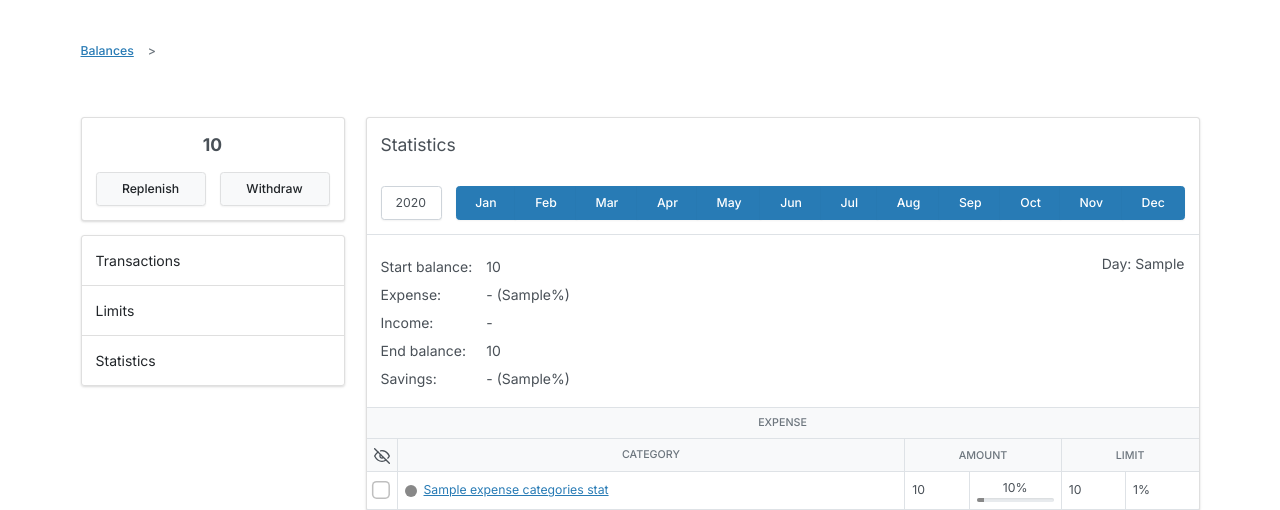
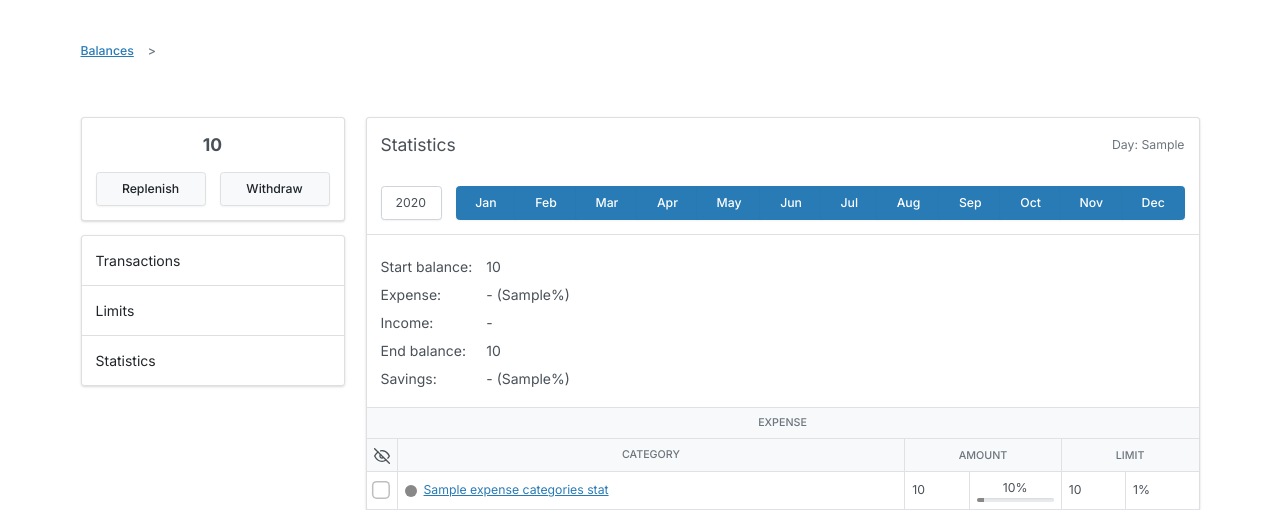
Before and after one commit to anzodev/myfunds, a Python web app: template myfunds/web/views/balances/balance/templates/balance/statistics.html in a window 1280 px wide. Shown: the part 56-566 px from the top of the page. Run offline with Jinja, Linux system fonts and the light colour scheme; the template is opened without the code that fills it: most values are stand-ins (such as "Sample title", 1, 10 or a date in 2020); some libraries are stand-ins or nearby versions.

Commit message:
improve balance statistics current day view

```diff
--- a/myfunds/web/views/balances/balance/templates/balance/statistics.html
+++ b/myfunds/web/views/balances/balance/templates/balance/statistics.html
@@ -5,7 +5,12 @@
 <div class="card">
 
   <section class="p-3">
+    <div class="d-flex align-items-center justify-content-between">
       <div class="lead">Statistics</div>
+      {% if current_day %}
+      <p class="m-0 text-muted small">Day: {{ current_day }}</p>
+      {% endif %}
+    </div>
   </section>
 
   <section class="p-3 mb-1 border-bottom">
@@ -56,10 +61,6 @@
     </div>
   </section>
 
-
-  <div class="row">
-    <div class="col-8">
-
   <section class="p-3">
     <table class="table table-sm table-borderless shadow-none fs-6 m-0">
       <tbody>
@@ -99,18 +100,6 @@
       </tbody>
     </table>
   </section>
-
-    </div>
-    <div class="col-4">
-
-      {% if current_day %}
-      <section class="p-3">
-        <p class="text-end">Day: {{ current_day }}</p>
-      </section>
-      {% endif %}
-
-    </div>
-  </div>
 
   {% if expense_categories_stats %}
   <table class="table table-sm table-bordered shadow-none mb-0">
```
Lines whose indentation alone changed are shown as unchanged.
